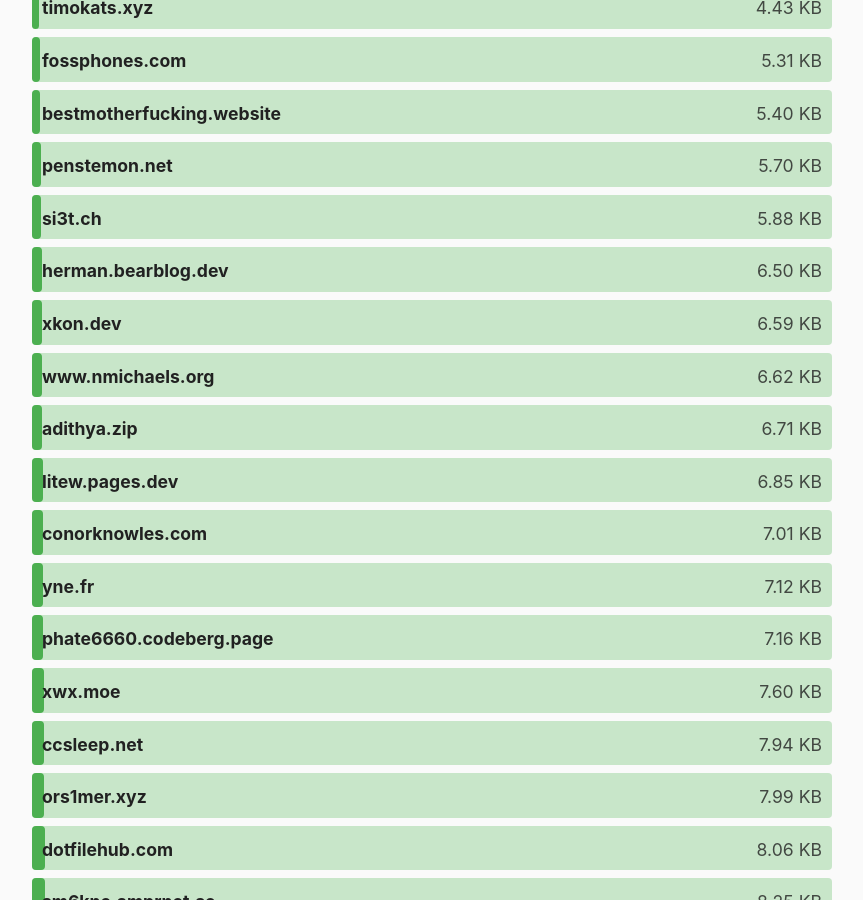
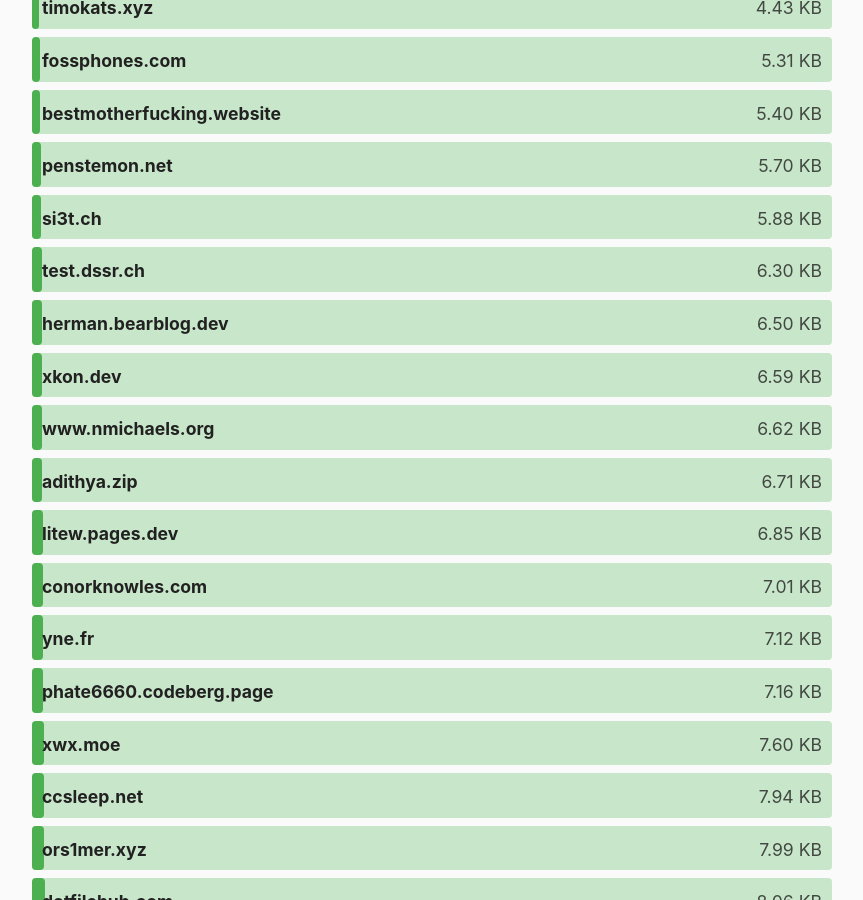
Before and after one commit to kevquirk/512kb.club, a Jekyll site: the page built from index.md, in a window 1280 px wide and 900 px high, scrolled down 1954 px. Shown: the whole window, without its empty margins (208-1071 px from the left). Built offline with Jekyll 4.4.1, drawn with Linux system fonts in a browser that asks for light colours.

Commit message:
Add new site test.dssr.ch

```diff
--- a/_data/sites.yml
+++ b/_data/sites.yml
@@ -3708,6 +3708,11 @@
   size: 4.14
   last_checked: 2025-08-30
 
+- domain: test.dssr.ch
+  url: https://test.dssr.ch/
+  size: 6.3
+  last_checked: 2025-11-05
+
 - domain: tevinzhang.com
   url: https://tevinzhang.com/
   size: 507.76
```
